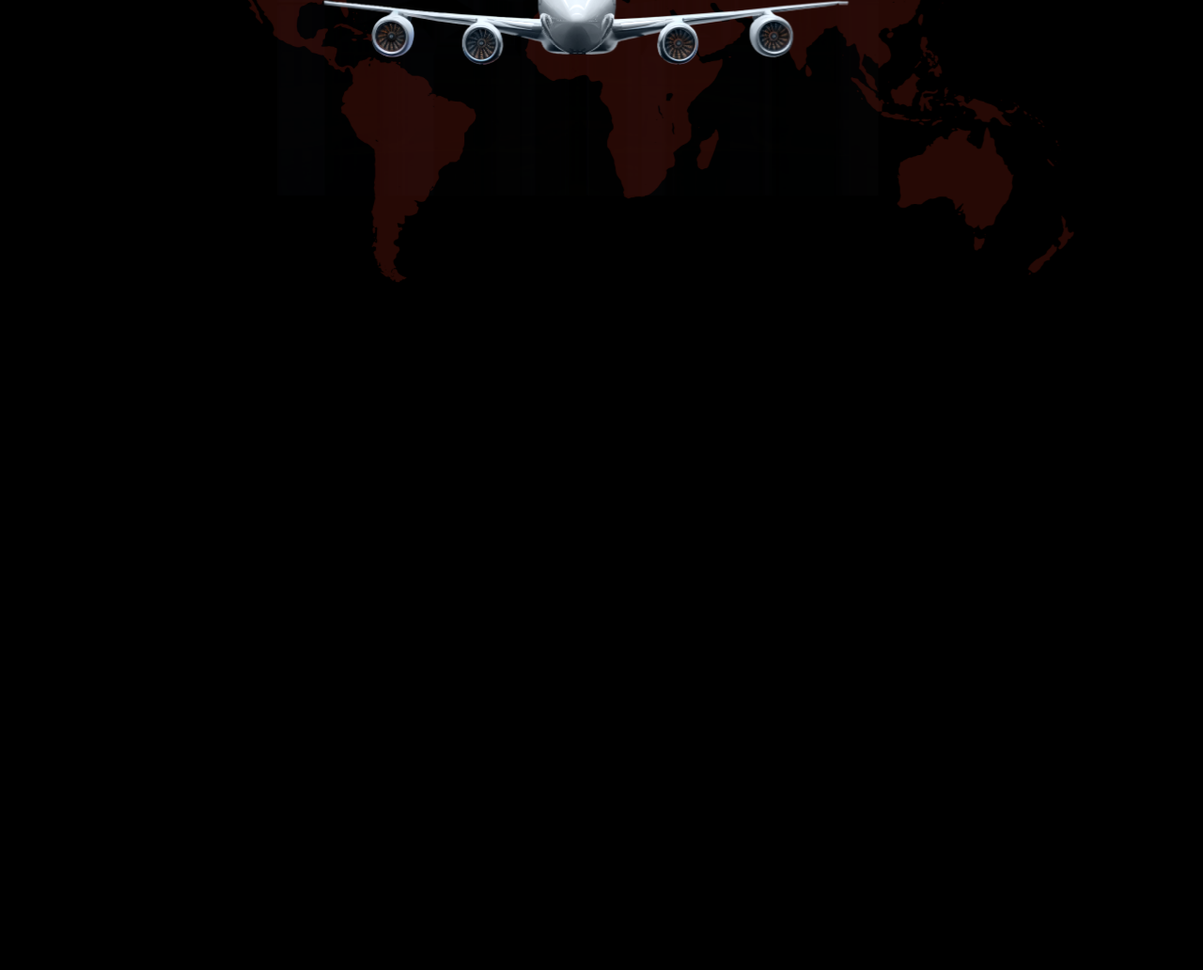
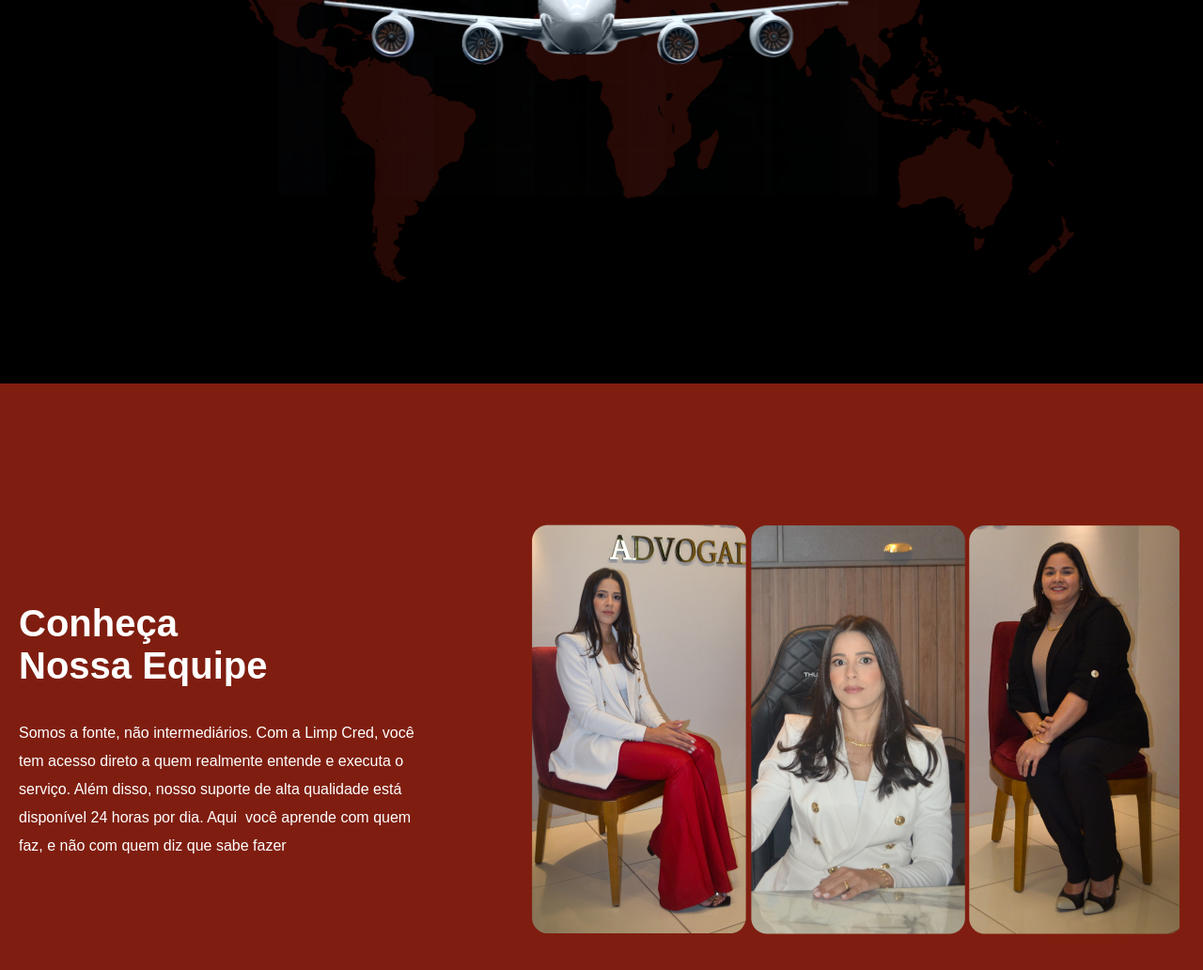
Before and after one commit to Pedrorenatopr/lais-arruda, a plain HTML site: page index.html in a window 1280 px wide. Shown: the part 2470-3502 px from the top of the page at 94% size. Before the commit the page ends 2770 px from the top, so only its background shows below. Drawn offline with Linux system fonts and the light colour scheme.

Commit message:
iniciando section equipe

```diff
--- a/index.html
+++ b/index.html
@@ -66,7 +66,23 @@
           <img src="aviao.png" class="aviao">
           <img src="mapa.png" class="mapa">
         </div>
-      </section>
+    </section>
+
+    <div class="equipe">
+        <div class="card-equipe">
+            <div class="texto-equipe">
+                <h2>Conheça Nossa Equipe</h2>
+                <p>
+                    Somos a fonte, não intermediários. Com a Limp Cred, você tem acesso direto a quem realmente entende e executa o serviço. Além disso, nosso suporte de alta qualidade está disponível 24 horas por dia. Aqui  você aprende com quem faz, e não com quem diz que sabe fazer
+                </p>
+            </div>
+            <div class="img-equipe">
+                <img src="equipe1.png" alt="">
+                <img src="equipe2.png" alt="">
+                <img src="equipe3.png" alt="">
+            </div>
+        </div>
+    </div>
 
 
 </body>
--- a/style.css
+++ b/style.css
@@ -181,6 +181,41 @@ section.mundo {
     }
   }
 
+  .equipe {
+    display: flex;
+    justify-content: center;
+    background: #7F1E10;
+    padding: 150px 0 150px 0;
+    margin-top: 200px;
+  }
+
+  .card-equipe {
+    display: flex;
+    align-items: center;
+    justify-content: center;
+    gap: 100px;
+    width: 1240px;
+    max-width: 1240px;
+  }
+
+  .texto-equipe {
+    width: 450px;
+  }
+
+  .texto-equipe h2 {
+    font-size: 40px;
+    width: 300px;
+    padding-bottom: 34px;
+  }
+
+  .texto-equipe p {
+    line-height: 30px;
+  }
+
+  .img-equipe {
+    width: 700px;
+  }
+
 
 
 @media screen and (max-width: 1000px) {
@@ -318,4 +353,6 @@ section.mundo {
 
 
 
+
+
 }
```
